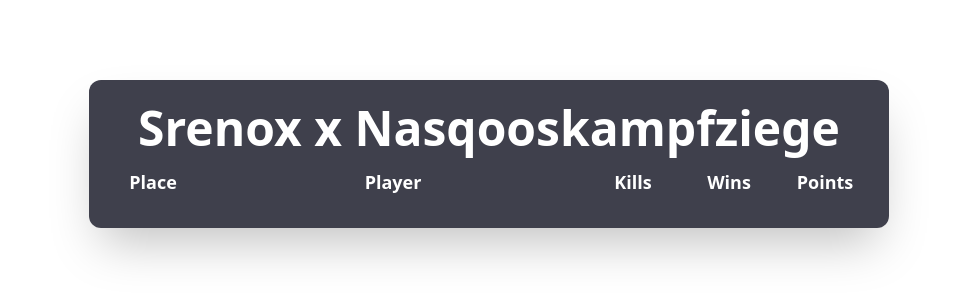
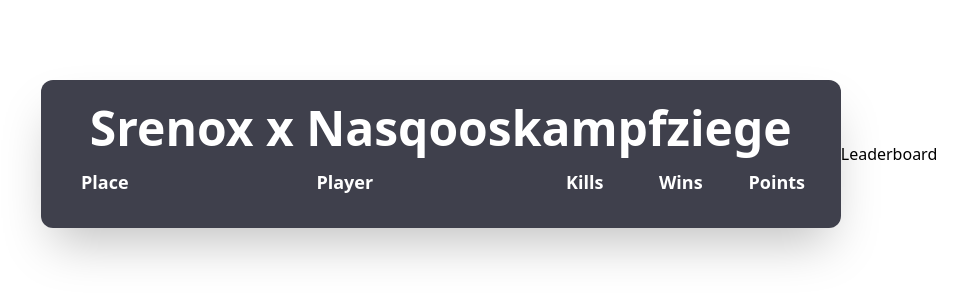
Before and after one commit to Astrofnr/SrenoxLeaderboard, a plain HTML site: page index.html in a window 1280 px wide. Shown: the part 246-546 px from the top of the page, without its empty margins (151-1118 px from the left). Drawn offline with nearby package versions, Linux system fonts and the light colour scheme; no server answers.

Commit message:
Update index.html

```diff
--- a/index.html
+++ b/index.html
@@ -178,7 +178,8 @@ function renderLeaderboard(){
   });
 }
 </script>
-
+  <h2>Leaderboard</h2>
+<ul id="leaderboard"></ul>
 
 <script type="module">
   import { initializeApp } from "https://www.gstatic.com/firebasejs/11.0.1/firebase-app.js";
```
